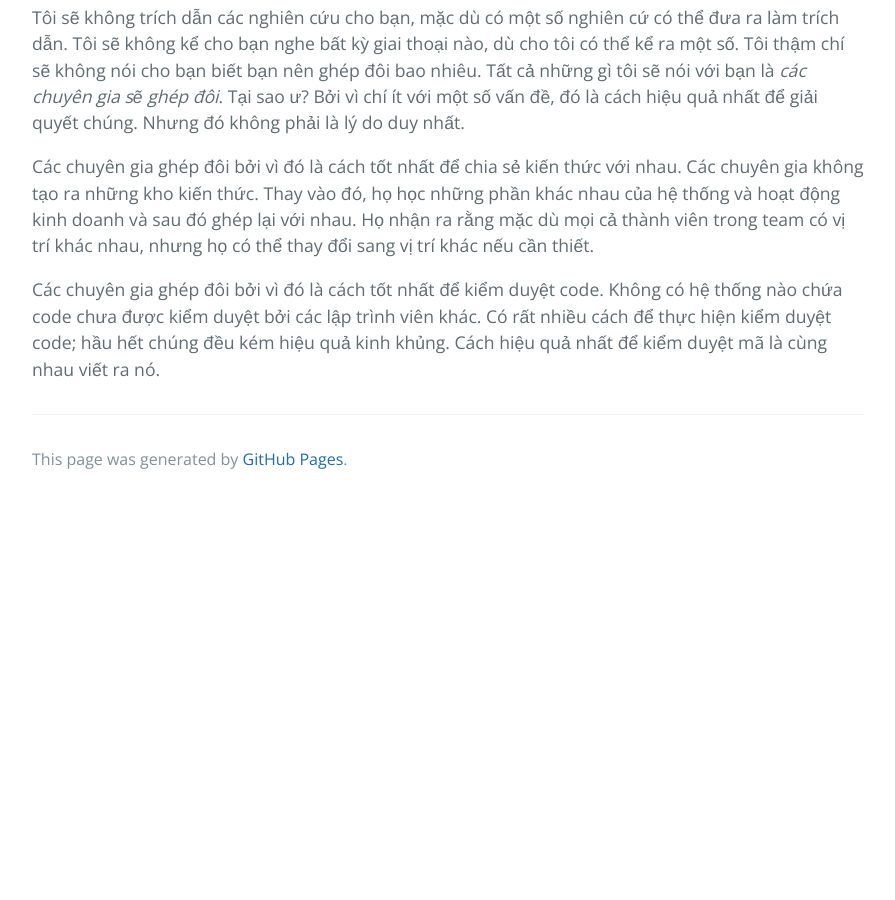
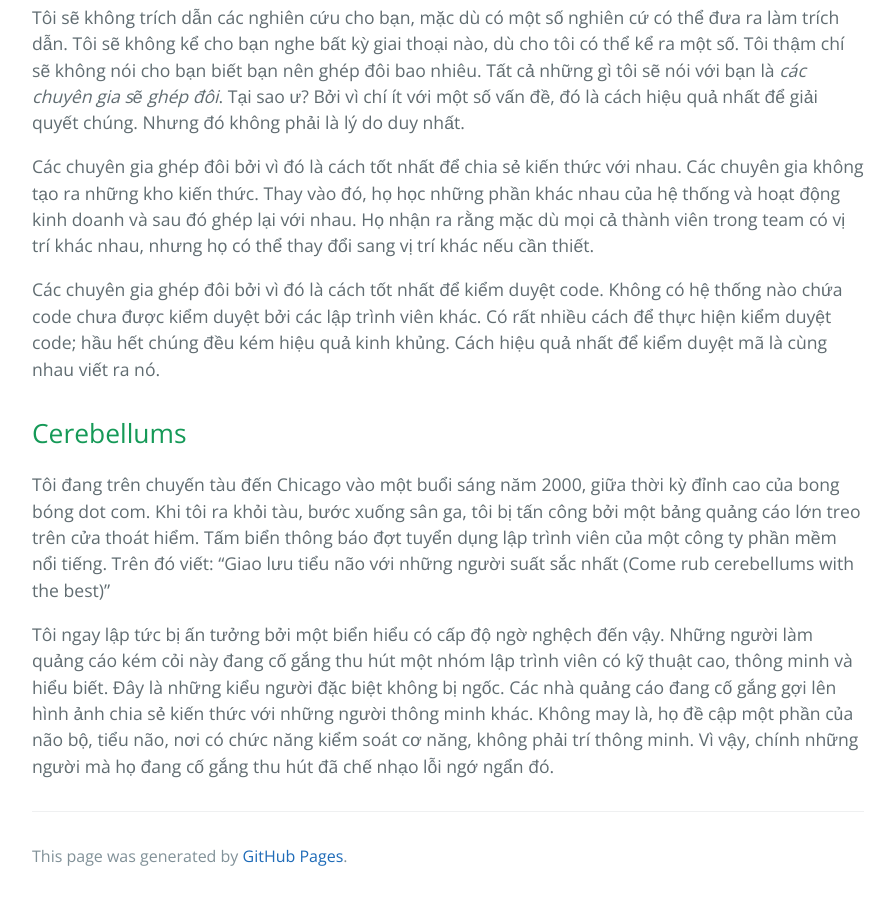
Before and after one commit to HaiBV/haibv.github.io, a Jekyll site: the page built from clean-coder/chapter-12-collaboration.md, in a window 1280 px wide and 900 px high, scrolled down 5767 px. Shown: the whole window, without its empty margins (192-1087 px from the left). Built offline with Jekyll 4.4.1, drawn with Linux system fonts in a browser that asks for light colours; our own code applies the rules of GitHub Pages for plain Markdown files; before the commit the page ends 6270 px from its top, so only the background shows below that.

Commit message:
Book - The Clean Coder - Chapter 12 - Collaboration

```diff
--- a/clean-coder/chapter-12-collaboration.md
+++ b/clean-coder/chapter-12-collaboration.md
@@ -117,3 +117,9 @@ Tôi sẽ không trích dẫn các nghiên cứu cho bạn, mặc dù có một
 Các chuyên gia ghép đôi bởi vì đó là cách tốt nhất để chia sẻ kiến thức với nhau. Các chuyên gia không tạo ra những kho kiến thức. Thay vào đó, họ học những phần khác nhau của hệ thống và hoạt động kinh doanh và sau đó ghép lại với nhau. Họ nhận ra rằng mặc dù mọi cả thành viên trong team có vị trí khác nhau, nhưng họ có thể thay đổi sang vị trí khác nếu cần thiết.
 
 Các chuyên gia ghép đôi bởi vì đó là cách tốt nhất để kiểm duyệt code. Không có hệ thống nào chứa code chưa được kiểm duyệt bởi các lập trình viên khác. Có rất nhiều cách để thực hiện kiểm duyệt code; hầu hết chúng đều kém hiệu quả kinh khủng. Cách hiệu quả nhất để kiểm duyệt mã là cùng nhau viết ra nó.
+
+## Cerebellums
+
+Tôi đang trên chuyến tàu đến Chicago vào một buổi sáng năm 2000, giữa thời kỳ đỉnh cao của bong bóng dot com. Khi tôi ra khỏi tàu, bước xuống sân ga, tôi bị tấn công bởi một bảng quảng cáo lớn treo trên cửa thoát hiểm. Tấm biển thông báo đợt tuyển dụng lập trình viên của một công ty phần mềm nổi tiếng. Trên đó viết: "Giao lưu tiểu não với những người suất sắc nhất (Come rub cerebellums with the best)"
+
+Tôi ngay lập tức bị ấn tưởng bởi một biển hiểu có cấp độ ngờ nghệch đến vậy. Những người làm quảng cáo kém cỏi này đang cố gắng thu hút một nhóm lập trình viên có kỹ thuật cao, thông minh và hiểu biết. Đây là những kiểu người đặc biệt không bị ngốc. Các nhà quảng cáo đang cố gắng gợi lên hình ảnh chia sẻ kiến thức với những người thông minh khác. Không may là, họ đề cập một phần của não bộ, tiểu não, nơi có chức năng kiểm soát cơ năng, không phải trí thông minh. Vì vậy, chính những người mà họ đang cố gắng thu hút đã chế nhạo lỗi ngớ ngẩn đó.
```
